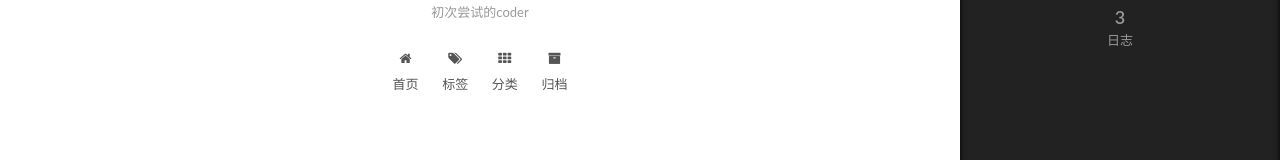
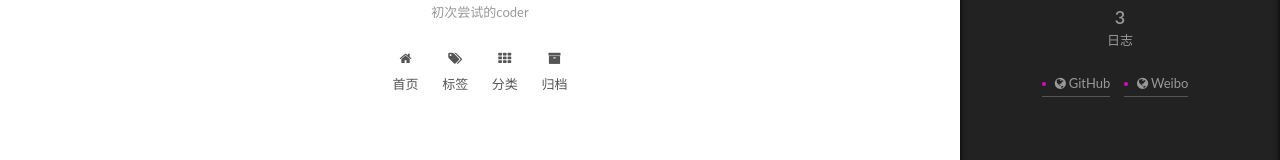
Before and after one commit to fantasticboy/dongheng.github.io, a plain HTML site: page 2018/06/17/hello-world/index.html in a window 1280 px wide. Both pictures are taken after a click on the item "站点概览". Shown: the part 150-310 px from the top of the page. Drawn offline with Linux system fonts and the light colour scheme.

Commit message:
Site updated: 2018-06-24 11:11:05

```diff
--- a/2018/06/17/hello-world/index.html
+++ b/2018/06/17/hello-world/index.html
@@ -452,6 +452,22 @@
 
 
 
+            <div class="links-of-author motion-element">
+
+                  <span class="links-of-author-item">
+                    <a href="https://github.com/fantasticboy" target="_blank" title="GitHub">
+
+                        <i class="fa fa-fw fa-globe"></i>GitHub</a>
+                  </span>
+
+                  <span class="links-of-author-item">
+                    <a href="https://weibo.com/2860413874/profile?rightmod=1&wvr=6&mod=personinfo" target="_blank" title="Weibo">
+
+                        <i class="fa fa-fw fa-globe"></i>Weibo</a>
+                  </span>
+
+            </div>
+
 
 
 
--- a/css/main.css
+++ b/css/main.css
@@ -1822,7 +1822,7 @@ pre .javascript .function {
   width: 4px;
   height: 4px;
   border-radius: 50%;
-  background: #c9ffec;
+  background: #dd08bd;
 }
 .links-of-blogroll {
   font-size: 13px;
```
Also changed, not shown: 2018/06/17/one/index.html (+16 -0 lines), 2018/06/17/postName/index.html (+16 -0 lines), archives/2018/06/index.html (+16 -0 lines), archives/2018/index.html (+16 -0 lines), archives/index.html (+16 -0 lines), index.html (+16 -0 lines), tags/index.html (+16 -0 lines).
